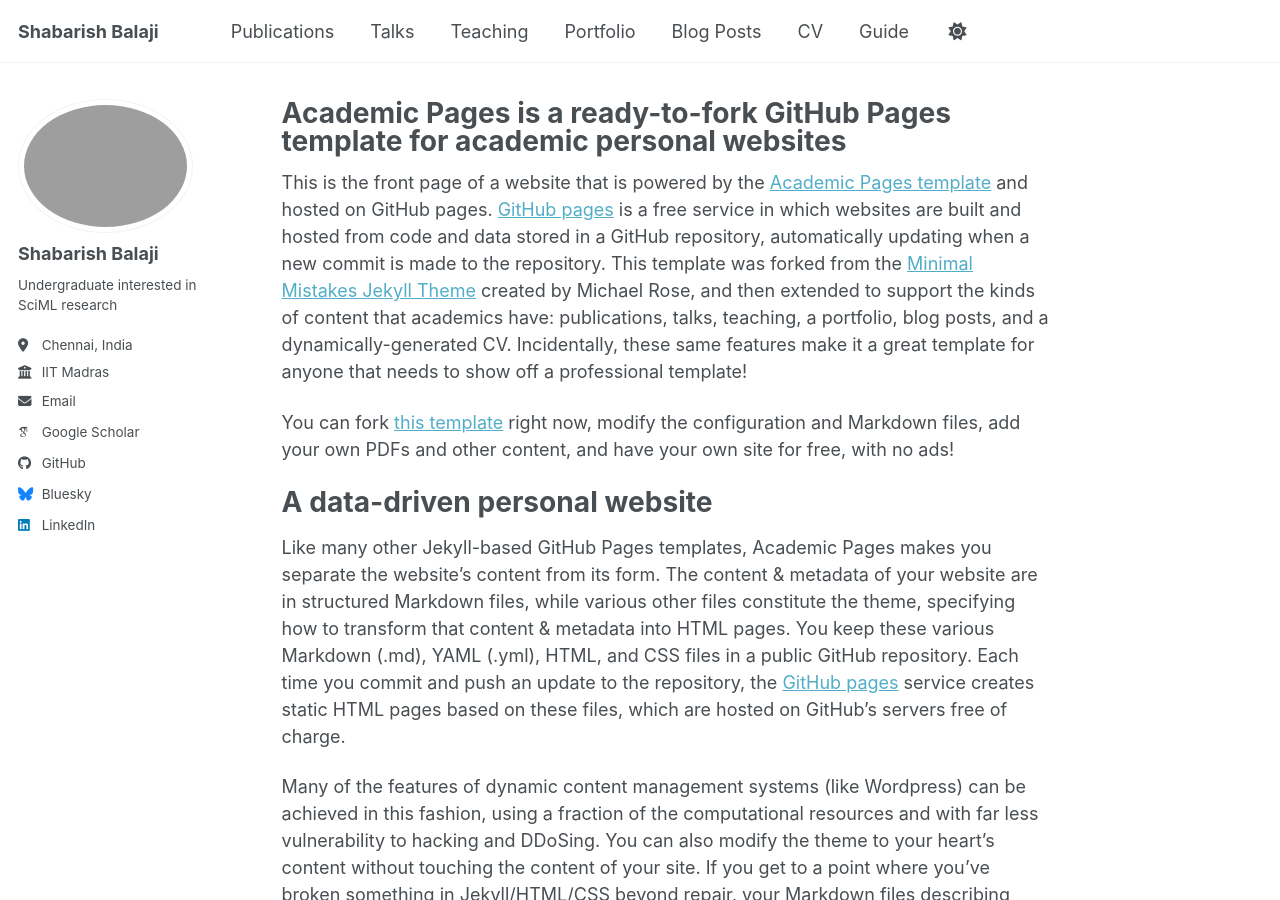
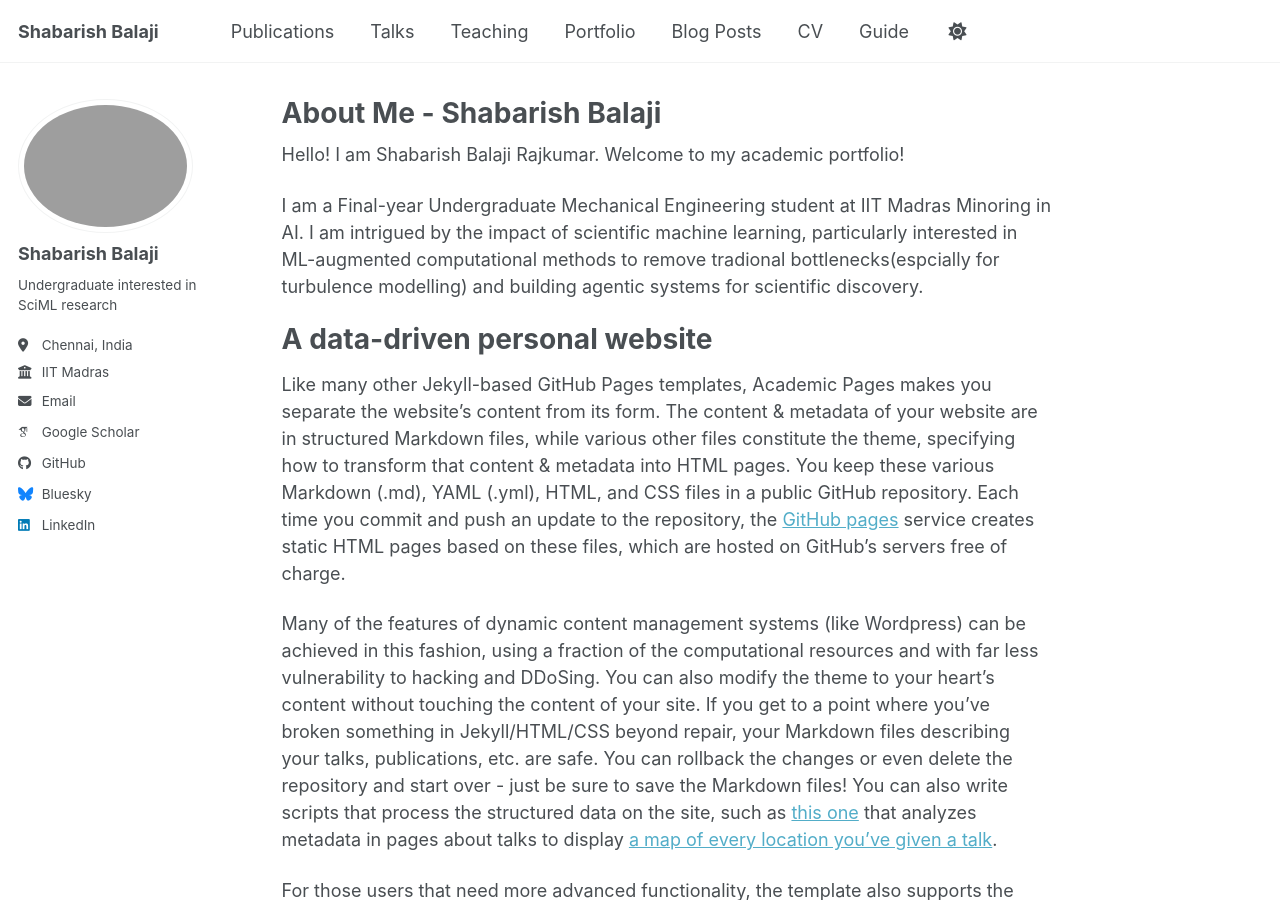
Before and after one commit to shabarishbalajir/shabarishbalajir.github.io, a Jekyll site: the page built from _pages/about.md, in a window 1280 px wide and 900 px high. Built offline with Jekyll 4.4.1, drawn with Linux system fonts in a browser that asks for light colours; some web fonts are replaced; a script bundle is joined from its source files by our own code; library files that are not in the unit come from our copies.

Commit message:
Update about.md

```diff
--- a/_pages/about.md
+++ b/_pages/about.md
@@ -1,15 +1,17 @@
 ---
 permalink: /
-title: "Academic Pages is a ready-to-fork GitHub Pages template for academic personal websites"
+title: "About Me - Shabarish Balaji"
 author_profile: true
 redirect_from:
   - /about/
   - /about.html
 ---
 
-This is the front page of a website that is powered by the [Academic Pages template](https://github.com/academicpages/academicpages.github.io) and hosted on GitHub pages. [GitHub pages](https://pages.github.com) is a free service in which websites are built and hosted from code and data stored in a GitHub repository, automatically updating when a new commit is made to the repository. This template was forked from the [Minimal Mistakes Jekyll Theme](https://mmistakes.github.io/minimal-mistakes/) created by Michael Rose, and then extended to support the kinds of content that academics have: publications, talks, teaching, a portfolio, blog posts, and a dynamically-generated CV. Incidentally, these same features make it a great template for anyone that needs to show off a professional template!
+Hello! I am Shabarish Balaji Rajkumar. Welcome to my academic portfolio!
 
- You can fork [this template](https://github.com/academicpages/academicpages.github.io) right now, modify the configuration and Markdown files, add your own PDFs and other content, and have your own site for free, with no ads!
+I am a Final-year Undergraduate Mechanical Engineering student at IIT Madras Minoring in AI. I am intrigued by the impact of scientific machine learning, particularly interested in ML-augmented computational methods to remove tradional bottlenecks(espcially for turbulence modelling) and building agentic systems for scientific discovery.
+
+
 
 A data-driven personal website
 ======
```
